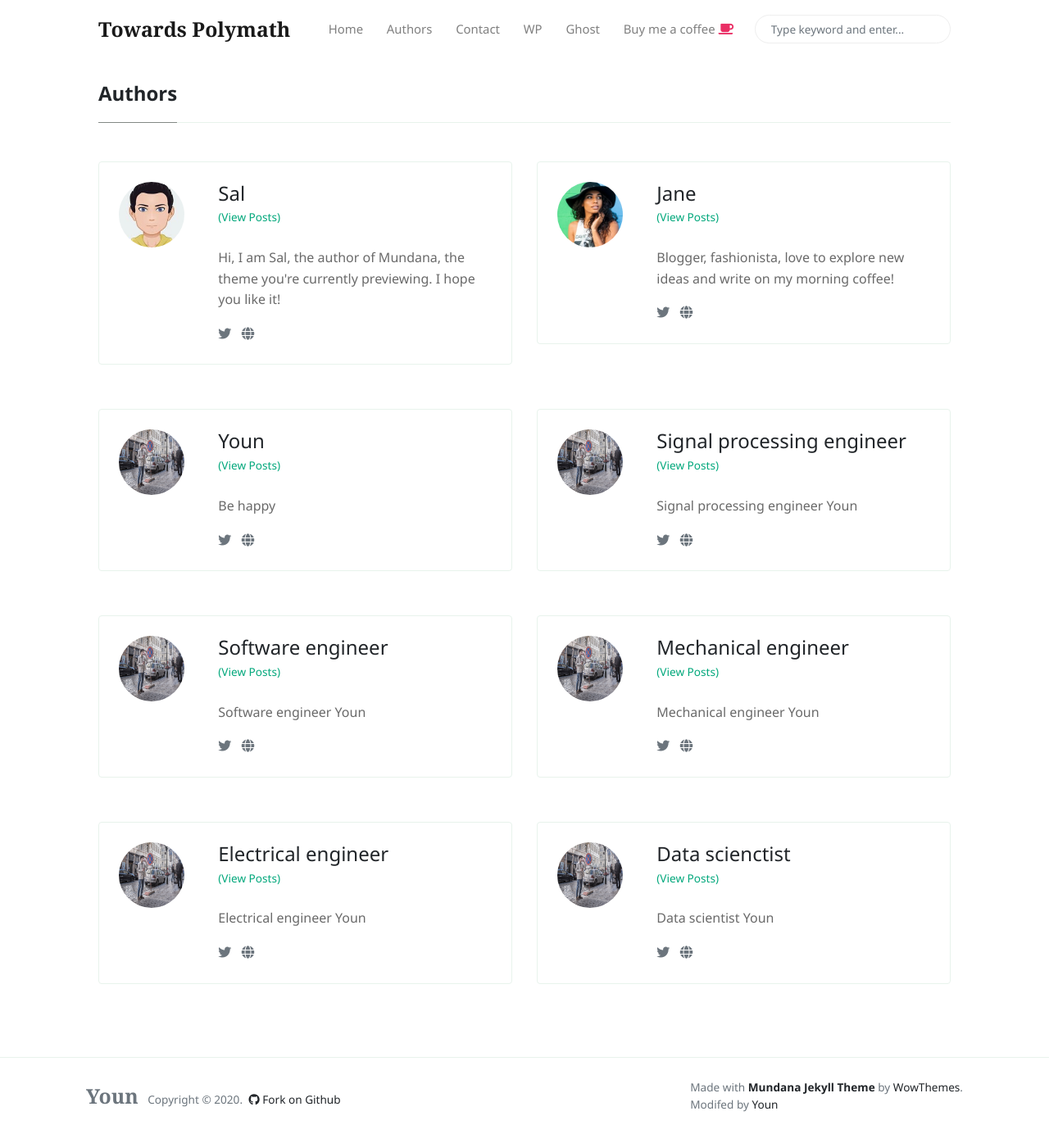
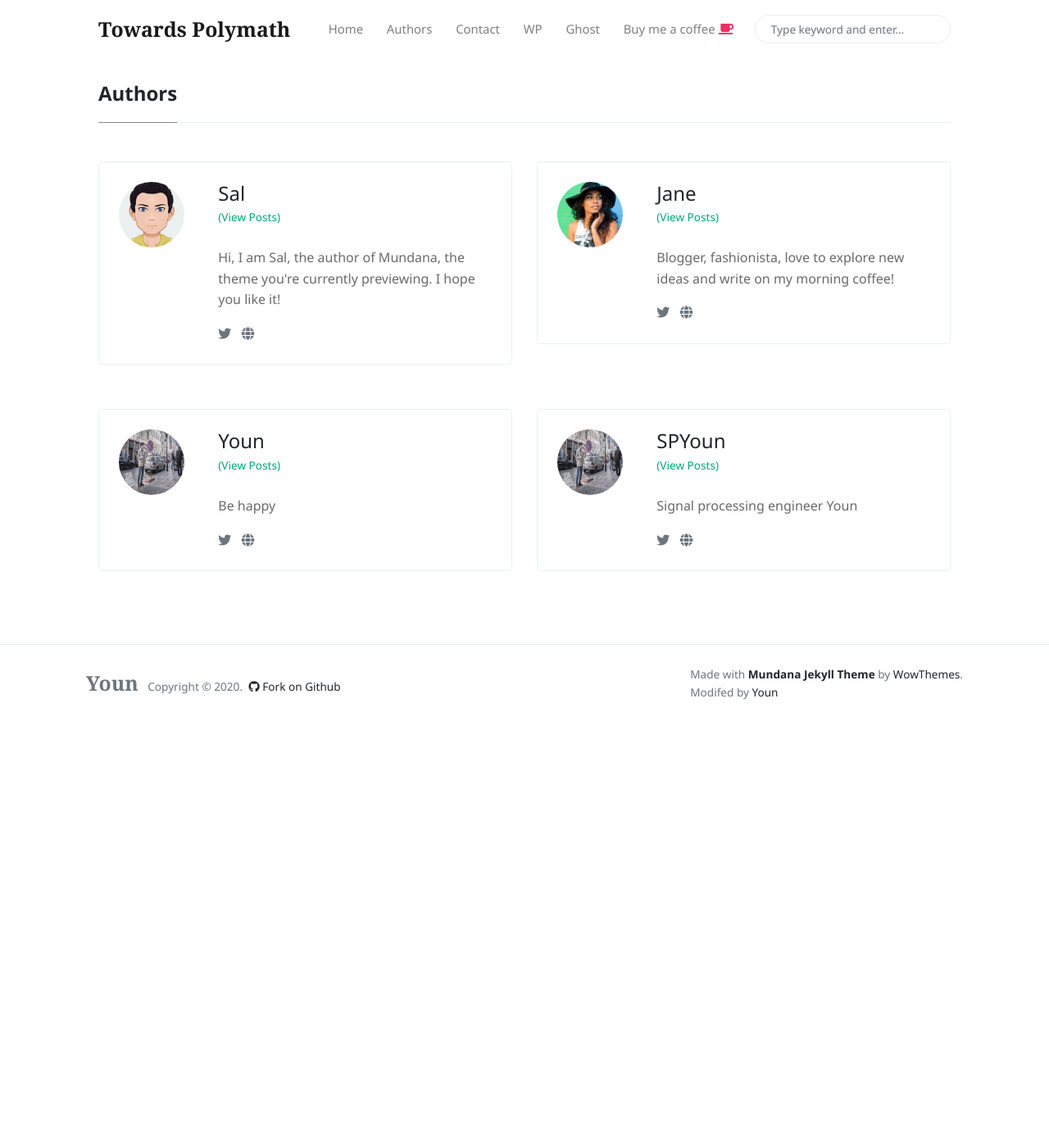
Before and after one commit to mbyun1420/mbyun1420.github.com, a Jekyll site: the page built from _pages/authors-list.html, in a window 1280 px wide and 1384 px high. Shown: the whole window at 82% size. Built offline with Jekyll 4.4.1, drawn with Linux system fonts in a browser that asks for light colours; nearby versions of some CDN libraries; some of the changed lines change nothing that is shown.

Commit message:
title change temp

```diff
--- a/_config.yml
+++ b/_config.yml
@@ -44,39 +44,39 @@ authors:
       email:          mbyun1420@gmail.com
 
     SPyoun:
-      name:           Signal processing engineer
+      name:           SPYoun
       site:           https://mbyun1420.github.io/
       avatar:         assets/images/profile_author_youn.jpg
       bio:            "Signal processing engineer Youn "
       email:          mbyun1420@gmail.com
 
-    se-youn:
-      name:           Software engineer
-      site:           https://mbyun1420.github.io/
-      avatar:         assets/images/profile_author_youn.jpg
-      bio:            "Software engineer Youn "
-      email:          mbyun1420@gmail.com
+    # se-youn:
+    #   name:           Software engineer
+    #   site:           https://mbyun1420.github.io/
+    #   avatar:         assets/images/profile_author_youn.jpg
+    #   bio:            "Software engineer Youn "
+    #   email:          mbyun1420@gmail.com
 
-    me-youn:
-      name:           Mechanical engineer
-      site:           https://mbyun1420.github.io/
-      avatar:         assets/images/profile_author_youn.jpg
-      bio:            "Mechanical engineer Youn "
-      email:          mbyun1420@gmail.com
+    # me-youn:
+    #   name:           Mechanical engineer
+    #   site:           https://mbyun1420.github.io/
+    #   avatar:         assets/images/profile_author_youn.jpg
+    #   bio:            "Mechanical engineer Youn "
+    #   email:          mbyun1420@gmail.com
 
-    ee-youn:
-      name:           Electrical engineer
-      site:           https://mbyun1420.github.io/
-      avatar:         assets/images/profile_author_youn.jpg
-      bio:            "Electrical engineer Youn "
-      email:          mbyun1420@gmail.com
+    # ee-youn:
+    #   name:           Electrical engineer
+    #   site:           https://mbyun1420.github.io/
+    #   avatar:         assets/images/profile_author_youn.jpg
+    #   bio:            "Electrical engineer Youn "
+    #   email:          mbyun1420@gmail.com
 
-    ds-youn:
-      name:           Data scienctist
-      site:           https://mbyun1420.github.io/
-      avatar:         assets/images/profile_author_youn.jpg
-      bio:            "Data scientist Youn "
-      email:          mbyun1420@gmail.com
+    # ds-youn:
+    #   name:           Data scienctist
+    #   site:           https://mbyun1420.github.io/
+    #   avatar:         assets/images/profile_author_youn.jpg
+    #   bio:            "Data scientist Youn "
+    #   email:          mbyun1420@gmail.com
 
 
 
```
